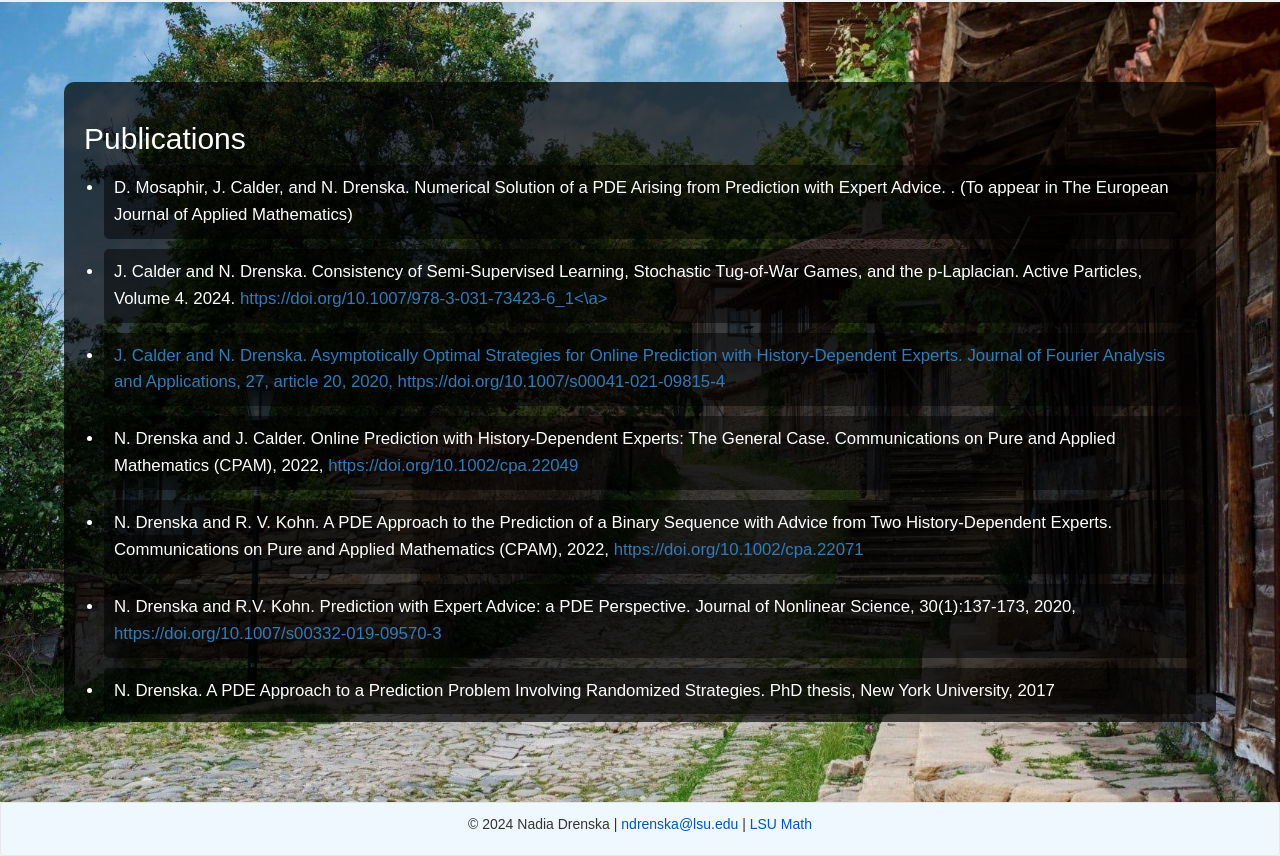
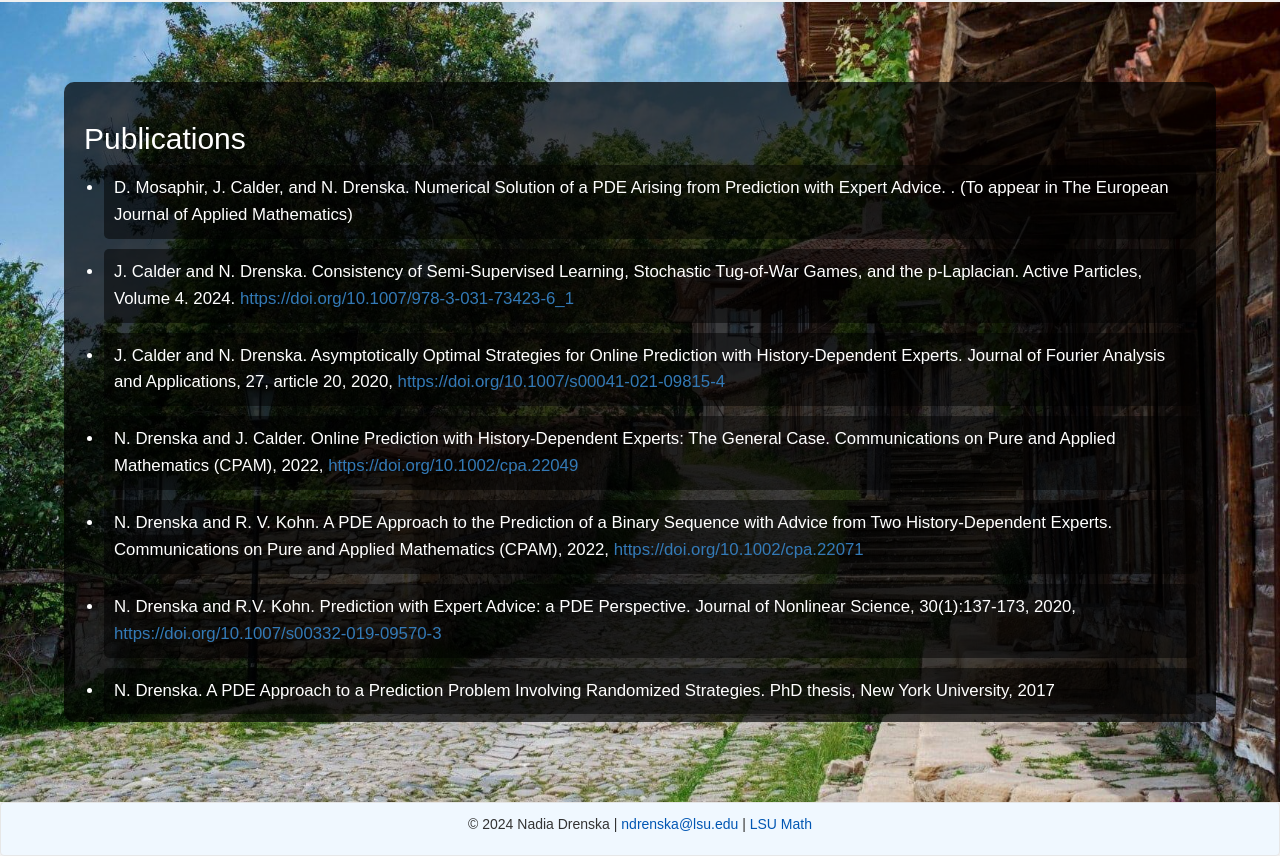
Before and after one commit to NadiaDrenska/website, a website: page research.html in a window 1280 px wide. Shown: the part 870-1726 px from the top of the page. Drawn offline with nearby package versions, Linux system fonts and the light colour scheme.

Commit message:
Update research.html

```diff
--- a/research.html
+++ b/research.html
@@ -174,7 +174,7 @@
                 <ul>
 
                     <li>D. Mosaphir, J. Calder, and N. Drenska. Numerical Solution of a PDE Arising from Prediction with Expert Advice. . (To appear in The European Journal of Applied Mathematics) </li>
-                    <li>J. Calder and N. Drenska. Consistency of Semi-Supervised Learning, Stochastic Tug-of-War Games, and the p-Laplacian. Active Particles, Volume 4. 2024. <a href=https://doi.org/10.1007/978-3-031-73423-6_1 target="_blank">https://doi.org/10.1007/978-3-031-73423-6_1<\a> </li>
+                    <li>J. Calder and N. Drenska. Consistency of Semi-Supervised Learning, Stochastic Tug-of-War Games, and the p-Laplacian. Active Particles, Volume 4. 2024. <a href=https://doi.org/10.1007/978-3-031-73423-6_1 target="_blank">https://doi.org/10.1007/978-3-031-73423-6_1</a> </li>
                     <li>J. Calder and N. Drenska. Asymptotically Optimal Strategies for Online Prediction with History-Dependent Experts. Journal of Fourier Analysis and Applications, 27, article 20, 2020, <a href="https://doi.org/10.1007/s00041-021-09815-4" target="_blank">https://doi.org/10.1007/s00041-021-09815-4</a></li>
                     <li>N. Drenska and J. Calder. Online Prediction with History-Dependent Experts: The General Case. Communications on Pure and Applied Mathematics (CPAM), 2022, <a href="https://doi.org/10.1002/cpa.22049" target="_blank">https://doi.org/10.1002/cpa.22049</a></li>
                     <li>N. Drenska and R. V. Kohn. A PDE Approach to the Prediction of a Binary Sequence with Advice from Two History-Dependent Experts. Communications on Pure and Applied Mathematics (CPAM), 2022, <a href="https://doi.org/10.1002/cpa.22071" target="_blank">https://doi.org/10.1002/cpa.22071</a></li>
```
